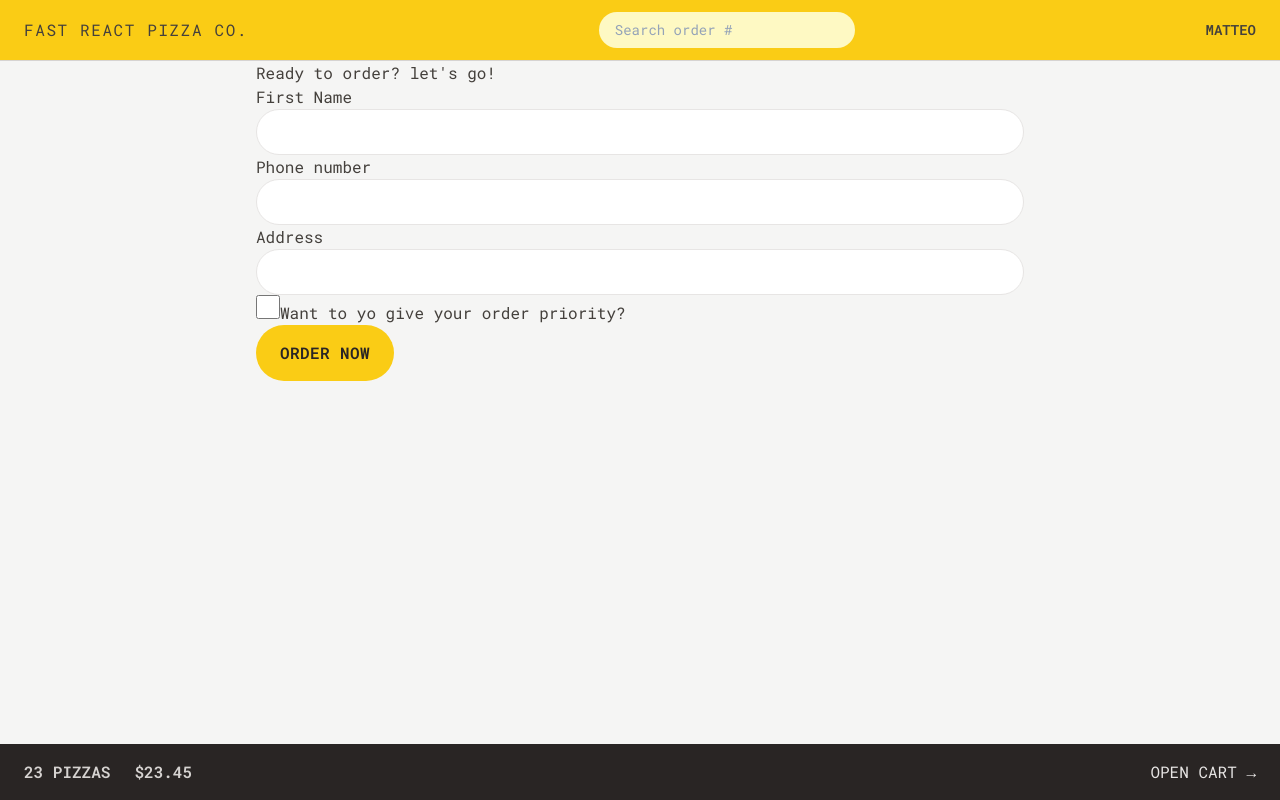
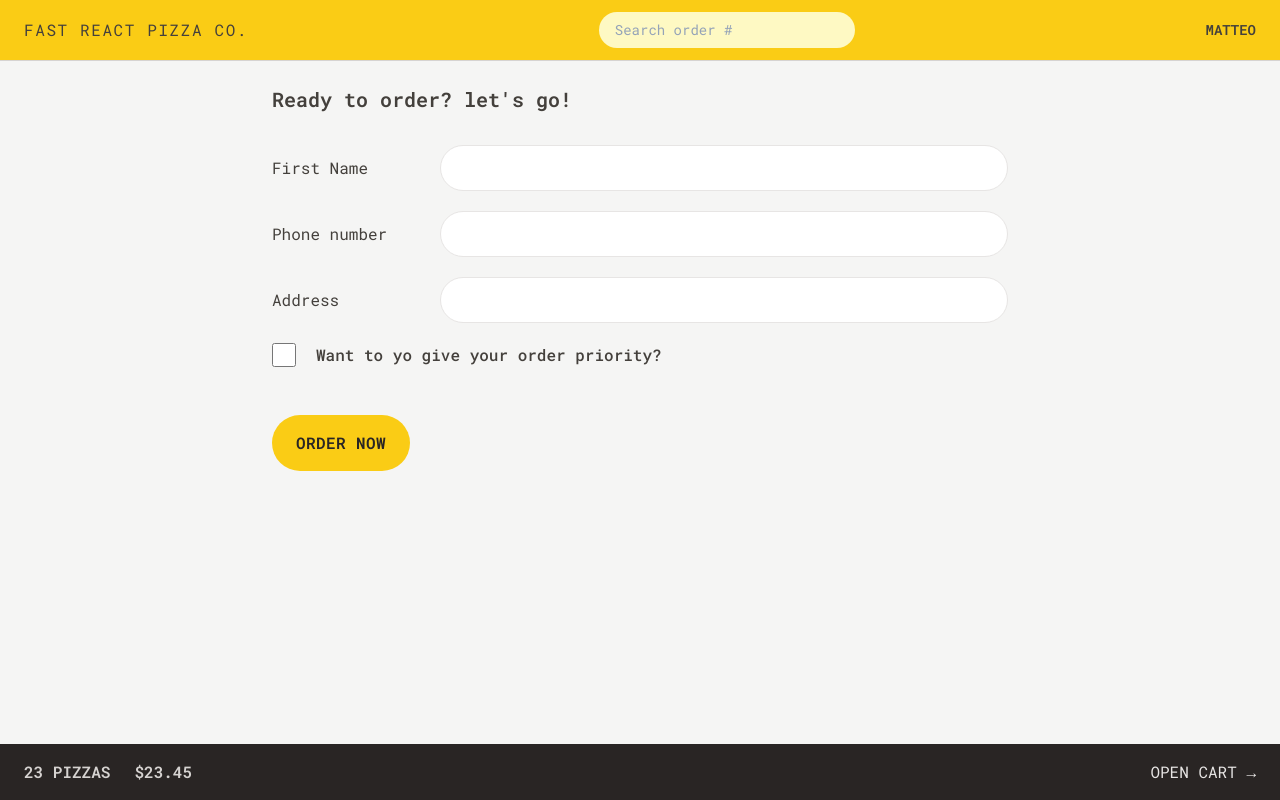
Before and after one commit to Therakar/20-fast-react-pizza, a React (Vite) app: page /order/new in a window 1280 px wide. Built offline with nearby package versions, Linux system fonts and the light colour scheme.

Commit message:
Order Form styling

```diff
--- a/src/features/order/CreateOrder.jsx
+++ b/src/features/order/CreateOrder.jsx
@@ -49,39 +49,43 @@ function CreateOrder() {
     const cart = fakeCart;
 
     return (
-        <div>
-            <h2>{`Ready to order?  let's go!`}</h2>
+        <div className="px-4 py-6">
+            <h2 className="mb-8 text-xl font-semibold">{`Ready to order?  let's go!`}</h2>
 
             {/* <Form method="POST" action="/order/new"> */}
             <Form method="POST">
-                <div>
-                    <label>First Name</label>
+                <div className="mb-5 flex flex-col gap-2 sm:flex-row sm:items-center">
+                    <label className="sm:basis-40">First Name</label>
                     <input
-                        className="input"
+                        className="input grow"
                         type="text"
                         name="customer"
                         required
                     />
                 </div>
 
-                <div>
-                    <label>Phone number</label>
-                    <div>
+                <div className="mb-5 flex flex-col gap-2 sm:flex-row sm:items-center">
+                    <label className="sm:basis-40 ">Phone number</label>
+                    <div className="grow">
                         <input
-                            className="input"
+                            className="input w-full"
                             type="tel"
                             name="phone"
                             required
                         />
+                        {formErrors?.phone && (
+                            <p className="mt-2 rounded-md bg-red-100 px-2 py-1 text-xs text-red-700">
+                                {formErrors.phone}
+                            </p>
+                        )}
                     </div>
-                    {formErrors?.phone && <p>{formErrors.phone}</p>}
                 </div>
 
-                <div>
-                    <label>Address</label>
-                    <div>
+                <div className="mb-5 flex flex-col gap-2 sm:flex-row sm:items-center">
+                    <label className="sm:basis-40">Address</label>
+                    <div className="grow">
                         <input
-                            className="input"
+                            className="input w-full"
                             type="text"
                             name="address"
                             required
@@ -89,7 +93,7 @@ function CreateOrder() {
                     </div>
                 </div>
 
-                <div>
+                <div className="mb-12 flex items-center gap-5">
                     <input
                         className="h-6 w-6 accent-yellow-400 focus:outline-none focus:ring focus:ring-yellow-400 focus:ring-offset-2 md:px-6 md:py-3"
                         type="checkbox"
@@ -98,7 +102,7 @@ function CreateOrder() {
                         // value={withPriority}
                         // onChange={(e) => setWithPriority(e.target.checked)}
                     />
-                    <label htmlFor="priority">
+                    <label htmlFor="priority" className="font-medium">
                         Want to yo give your order priority?
                     </label>
                 </div>
--- a/src/index.css
+++ b/src/index.css
@@ -4,7 +4,7 @@
 
 @layer components {
     .input {
-        @apply w-full rounded-full border border-stone-200 px-4 py-2 text-sm transition-all duration-300 placeholder:text-stone-400 focus:outline-none focus:ring focus:ring-yellow-400 md:px-6 md:py-3;
+        @apply rounded-full border border-stone-200 px-4 py-2 text-sm transition-all duration-300 placeholder:text-stone-400 focus:outline-none focus:ring focus:ring-yellow-400 md:px-6 md:py-3;
     }
     /* https://dev.to/afif/i-made-100-css-loaders-for-your-next-project-4eje */
     .loader {
```
